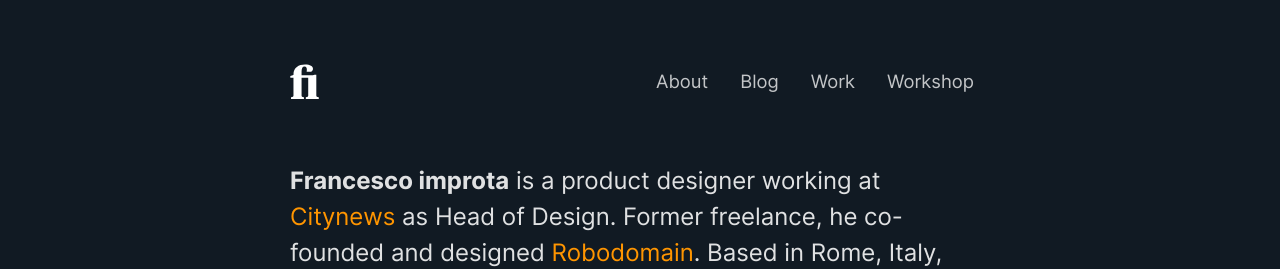
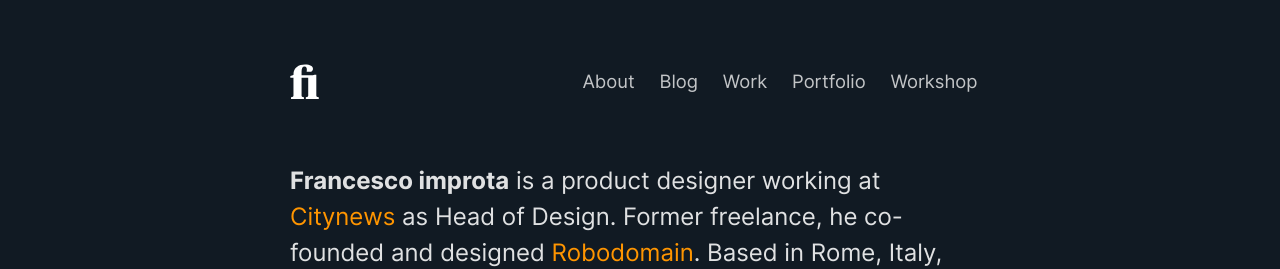
Before and after one commit to zetareticoli/fi, a Jekyll site: the page built from index.html, in a window 1280 px wide. Shown: the top 269 px of the page. Built offline with Jekyll 4.4.1, drawn with Linux system fonts in a browser that asks for light colours; the list of posts is cut into pages by our own code.

Commit message:
Added porfolio link to nav

```diff
--- a/_config.yml
+++ b/_config.yml
@@ -94,6 +94,9 @@
   url: /blog/
 - text: Work
   url: /work/
+- text: Portfolio
+  url: http://zetareticoli.dribbble.com
+  external: true
 - text: Workshop
   url: /workshop/
 
--- a/_includes/navigation.html
+++ b/_includes/navigation.html
@@ -3,7 +3,7 @@
   {% for nav in site.navigation %}
 
     <li class="unspace">
-      <a class="nav__item {% if nav.url == page.url %}active{% endif %}" href="{{ nav.url }}">{{ nav.text }}</a>
+      <a class="nav__item {% if nav.url == page.url %}active{% endif %}" href="{{ nav.url }}" {% if nav.external %}target="_blank"{% endif %}>{{ nav.text }}</a>
     </li>
   {% endfor %}
   </ul>
--- a/_sass/_components.scss
+++ b/_sass/_components.scss
@@ -12,7 +12,7 @@
 
 .nav {
   @media screen and (min-width: 768px) {
-    width: 50%;
+    width: 60%;
   }
 
   &__list {
```
